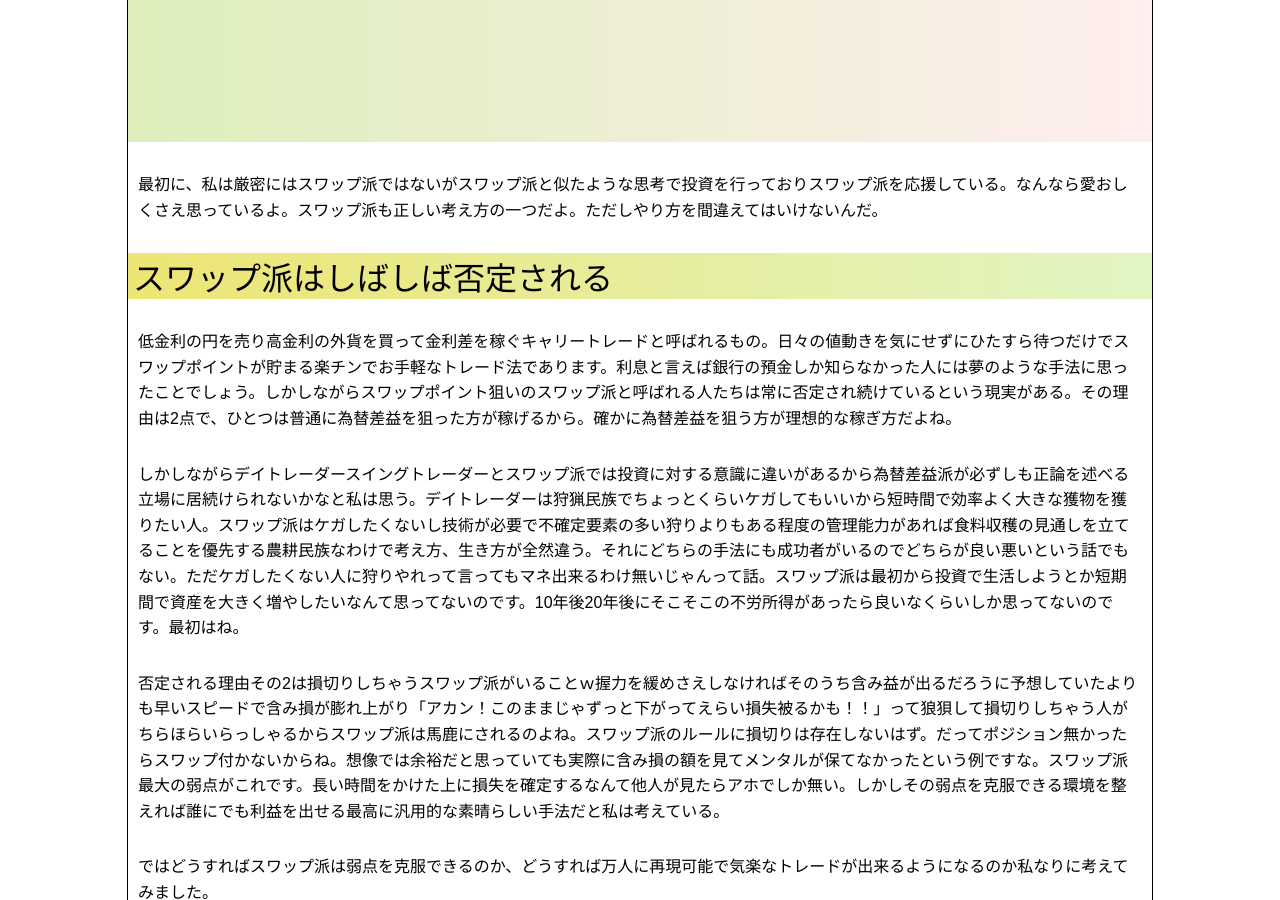
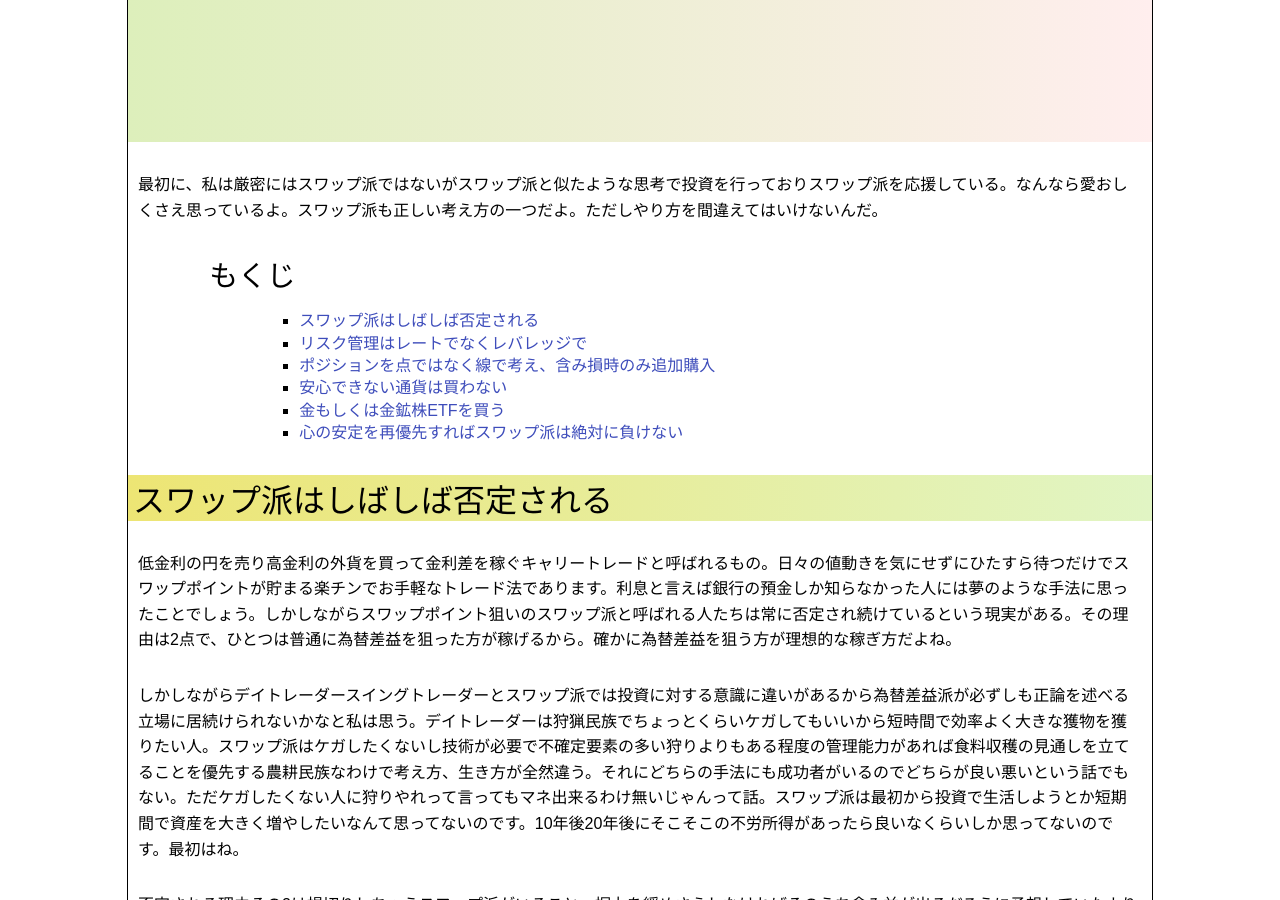
Before and after one commit to photoantenna/photoantenna.github.io, a Jekyll site: the page built from _posts/2018-05-23-swap.md, in a window 1280 px wide and 900 px high, scrolled down 775 px. Built offline with Jekyll 4.4.1, drawn with Linux system fonts in a browser that asks for light colours.

Commit message:
Add files via upload

```diff
--- a/_posts/2018-05-23-swap.md
+++ b/_posts/2018-05-23-swap.md
@@ -4,7 +4,7 @@ title: "スワップ派について語らせていただきたい"
 permalink: swap
 excerpt: "多くの庶民にとって再現可能で現実的なFX投資手法はスワップポイント狙いの長期保有だと思うのですが、所謂スワップ派というのはどんな時も風当たりが強いです。そして実際に精神的にタフでなければ利益を出すことが難しい手法でもあります。そんな健気なスワップ派の方たちをどういうわけか応援したくなりました。"
 categories: "お金"
-tags: "投資, 語りたい"
+tags: "投資 語りたい"
 keywords: "スワップ, FX"
 mokuji: true
 image:
@@ -12,6 +12,8 @@ image:
 ---
 
 最初に、私は厳密にはスワップ派ではないがスワップ派と似たような思考で投資を行っておりスワップ派を応援している。なんなら愛おしくさえ思っているよ。スワップ派も正しい考え方の一つだよ。ただしやり方を間違えてはいけないんだ。
+
+<div id="mokuji"><span>もくじ</span></div>
 
 ### スワップ派はしばしば否定される
 
```
